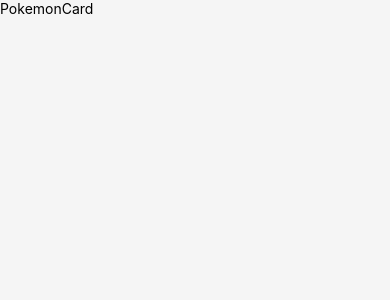
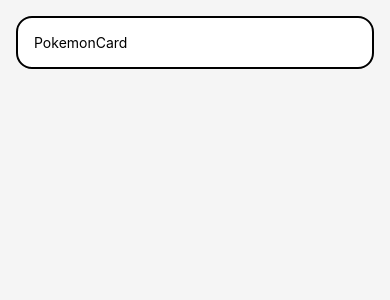
Before and after one commit to mdarora/pokemon-cards-RN, a React Native app: screen / in a window 390 px wide. Shown: the top 300 px of the page. Built offline with nearby package versions, Linux system fonts and the light colour scheme.

Commit message:
card styling

```diff
--- a/components/PokemonCard.js
+++ b/components/PokemonCard.js
@@ -1,12 +1,32 @@
-import { StyleSheet, Text, View } from 'react-native'
+import { StyleSheet, Text, View, Platform } from 'react-native'
 import React from 'react'
 
 export default function PokemonCard() {
   return (
-    <View>
+    <View style={styles.card}>
       <Text>PokemonCard</Text>
     </View>
   )
 }
 
-const styles = StyleSheet.create({})
+const styles = StyleSheet.create({
+    card:{
+        padding: 16,
+        margin: 16,
+        borderWidth:2,
+        borderColor: "black",
+        borderRadius: 16,
+        backgroundColor: "white",
+        ...Platform.select({
+            ios: {
+                shadowColor: "#333333",
+                shadowOffset: {width: 2, height: 2},
+                shadowOpacity: 0.3,
+                shadowRadius: 4
+            },
+            android: {
+                elevation: 5,
+            }
+        })
+    }
+})
```
